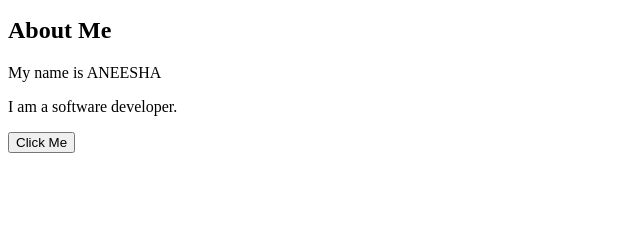
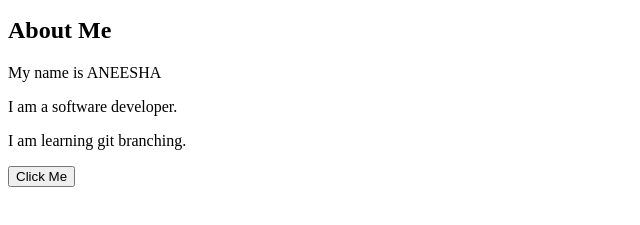
Before and after one commit to ANEESHA-0405/Devops1, a plain HTML site: page index.html in a window 1280 px wide. Shown: the part 101-326 px from the top of the page, without its empty margins (0-640 px from the left). Drawn offline with Linux system fonts and the light colour scheme.

Commit message:
update about section

```diff
--- a/index.html
+++ b/index.html
@@ -16,6 +16,10 @@
 
     <p>I am a software developer.</p>
 
+    <p>I am learning git branching.</p>
+
+
+
     <button>Click Me</button>
 
 </body>
```
